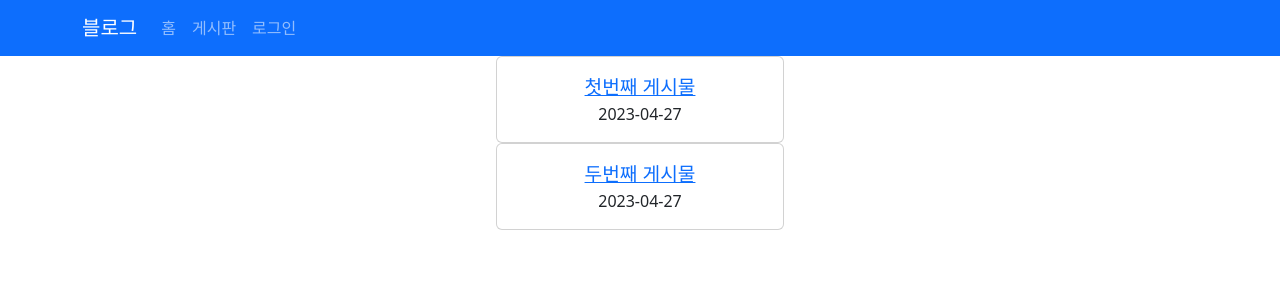
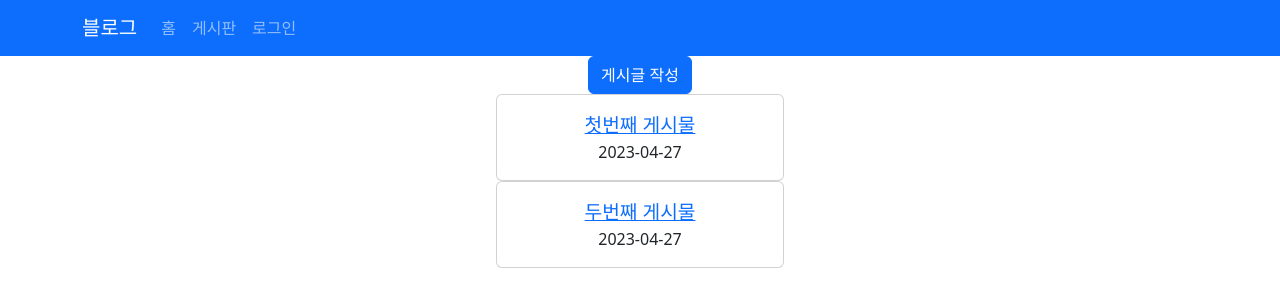
Before and after one commit to hj-Seong/2023-react-blog, a React (Create React App) app: page /boardlist in a window 1280 px wide. Shown: the top 306 px of the page. Built offline with nearby package versions, Linux system fonts and the light colour scheme.

Commit message:
0428 boardform-2

```diff
--- a/src/App.js
+++ b/src/App.js
@@ -59,6 +59,11 @@ function App() {
     ]
   );
 
+  // id값을 1씩 증가하는 함수
+  const addId = ()=>{
+    id = id +1;
+  }
+
 
   // 주소와 페이지(컴포넌트 연결)
   return (
@@ -75,7 +80,7 @@ function App() {
           <Route path='/boardform' element={<BoardForm
                                               setBoardlist={setBoardlist}
                                               boardlist={boardlist}
-                                              user={user} id={id} />}/>
+                                              user={user} id={id} addId={addId} />}/>
 
           <Route path='/loginform' element={<LoginForm setUser={setUser} />}/>
         </Routes>
--- a/src/page/BoardForm.jsx
+++ b/src/page/BoardForm.jsx
@@ -1,13 +1,16 @@
 import React, { useState } from 'react'
 import Form from 'react-bootstrap/Form';
 import Button from 'react-bootstrap/Button';
+import { useNavigate } from 'react-router-dom';
 
 // 게시물을 작성하고
 // 작성완료 버튼을 누르면 게시물 추가하기
-export default function BoardForm({setBoardlist, id, boardlist, user}) {
+export default function BoardForm({setBoardlist, id, boardlist, user, addId}) {
 
   const [title, setTitle] = useState("");
   const [content, setContent] = useState("");
+
+  const navigate = useNavigate();
 
   // 게시물을 추가하는 메소드
   const addBoard = (e)=>{
@@ -23,7 +26,10 @@ export default function BoardForm({setBoardlist, id, boardlist, user}) {
       name : user ? user.name : "익명",
       date : "2023-04-28"
     }
-    id = id+1;
+    // props 으로 가져온 값(변수)는 원본 값을 바꿀 수 없다.
+    // 원본값을 바꿔주려면 부모에서 값을 바꾸는 메소드를
+    // 들고와서 실행해야한다.
+    addId();
 
     // 2. 새로운 값이 추가된 새로운 배열 작성
     // 원본배열필요
@@ -32,6 +38,8 @@ export default function BoardForm({setBoardlist, id, boardlist, user}) {
     // 3. 새로운 배열을 set메소드를 이용하여 값 수정
     setBoardlist(newBoardlist)
 
+    // 내용 추가가 끝났다면 게시판으로 이동
+    navigate('/boardlist')
   }
 
 
--- a/src/page/Boardlist.jsx
+++ b/src/page/Boardlist.jsx
@@ -1,9 +1,17 @@
 import React from 'react'
 import BoardCard from '../components/BoardCard'
+import Button from 'react-bootstrap/esm/Button'
+import { useNavigate } from 'react-router-dom'
 
 export default function Boardlist({boardlist}) {
+  const navigate = useNavigate();
+
   return (
     <div >
+      <Button
+      onClick={()=>{navigate('/boardform')}}>
+        게시글 작성
+      </Button>
       { // 배열을 이용하여 화면에 출력할수 있다
         // map() : return 값을 배열로 전달
         // {}안에서 return 값은 화면에 바로 출력된다
```
